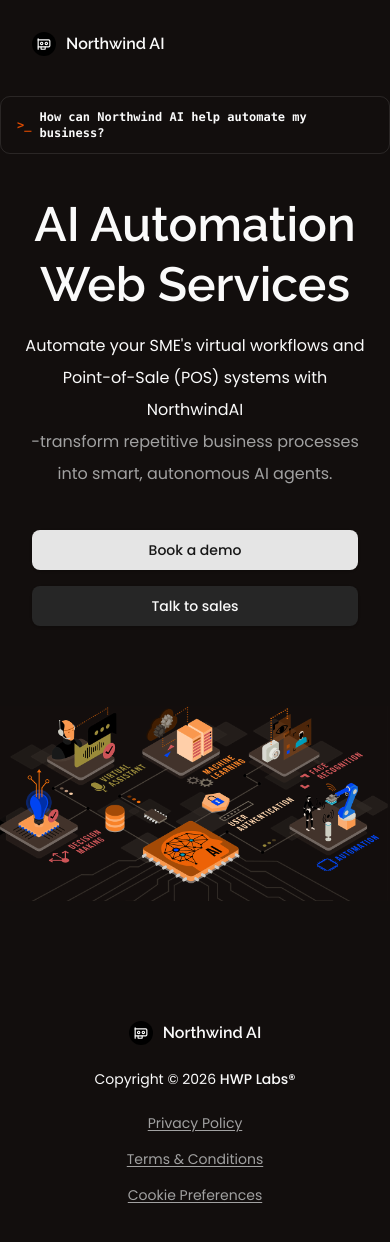
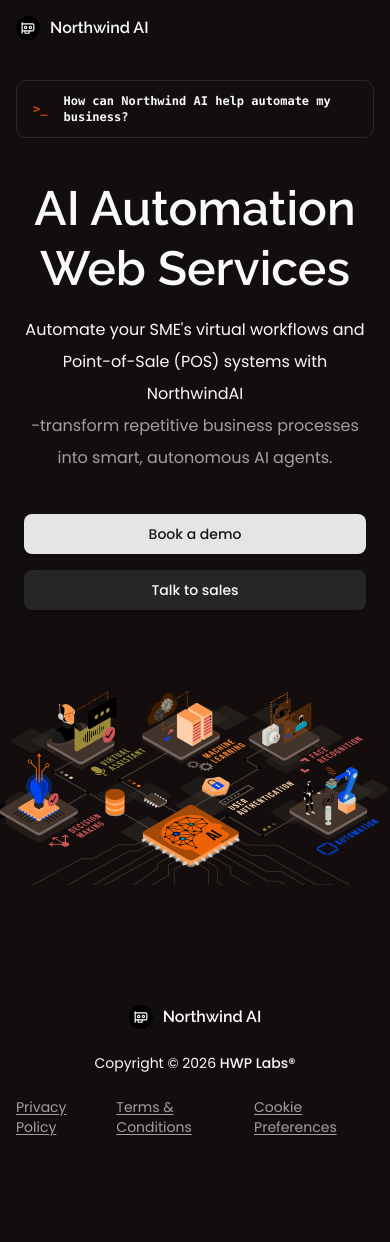
Before and after one commit to hwp-labs/northwind-ai-app, a Next.js app: page / in a window 390 px wide. Shown: the top 1242 px of the page. After the commit the page ends 1177 px from the top, so only its background shows below. Built offline with nearby package versions, Linux system fonts and the light colour scheme.

Commit message:
chore: mobile ui cleanup

```diff
--- a/components/atoms/flex.tsx
+++ b/components/atoms/flex.tsx
@@ -22,7 +22,7 @@ const Responsive2 = ({ children, classNames}: Props) => {
   return (
     <div
       className={clsx(
-        "flex flex-col justify-center lg:flex-row items-center",
+        "flex flex-row justify-center lg:flex-row items-center",
         classNames
       )}
     >
--- a/components/molecules/cta.tsx
+++ b/components/molecules/cta.tsx
@@ -20,7 +20,7 @@ export const CTA = () => {
   };
   //
   return (
-    <Flex.Responsive classNames="mt-10 flex gap-4 px-8">
+    <Flex.Responsive classNames="mt-10 flex gap-4 px-6">
       <Button size="lg" onClick={() => router.push(PATH.demo)}>
         Book a demo
       </Button>
--- a/components/organisms/header/index.tsx
+++ b/components/organisms/header/index.tsx
@@ -2,7 +2,7 @@ import { Logo } from "../../atoms/logo";
 
 export const Header = () => {
   return (
-    <header className="border_ pl-8 pt-8">
+    <header className="border_ lg:pl-8 lg:pt-8 pl-4 pt-4">
       <Logo />
     </header>
   );
--- a/components/organisms/status-bar.tsx
+++ b/components/organisms/status-bar.tsx
@@ -2,8 +2,8 @@ import { APP } from "@/constants/APP";
 
 export const StatusBar = () => {
   return (
-    <section className="flex-center-center mt-10">
-      <div className="flex-center-start gap-2 rounded-lg border px-4 py-3 font-mono text-xs font-semibold">
+    <section className="flex-center-center mt-10 px-4">
+      <div className="flex-center-start gap-4 rounded-lg border px-4 py-3 font-mono text-xs font-semibold">
         <span className="text-contrast text-md leading-0 font-bold">&gt;_</span>
         How can {APP.name} help automate my business?
       </div>
```
